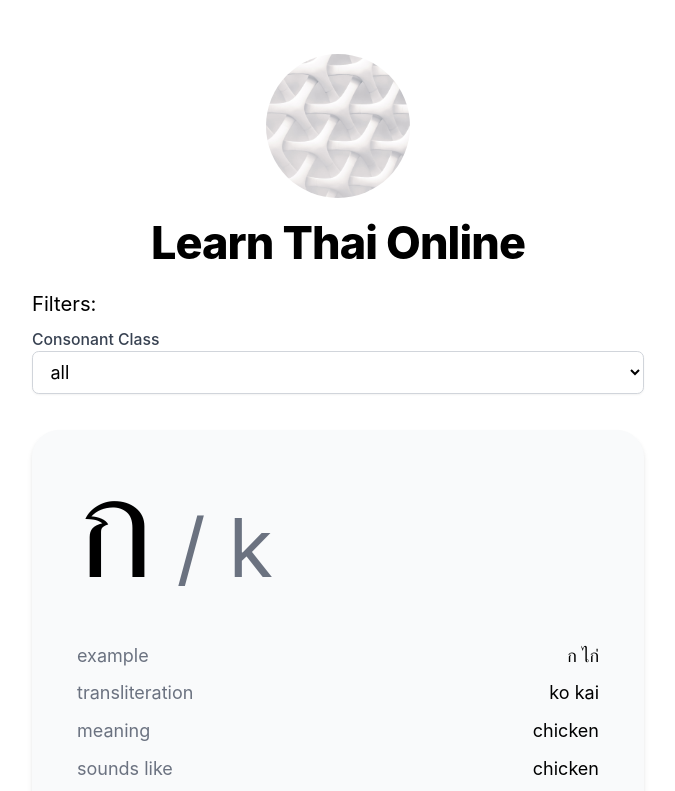
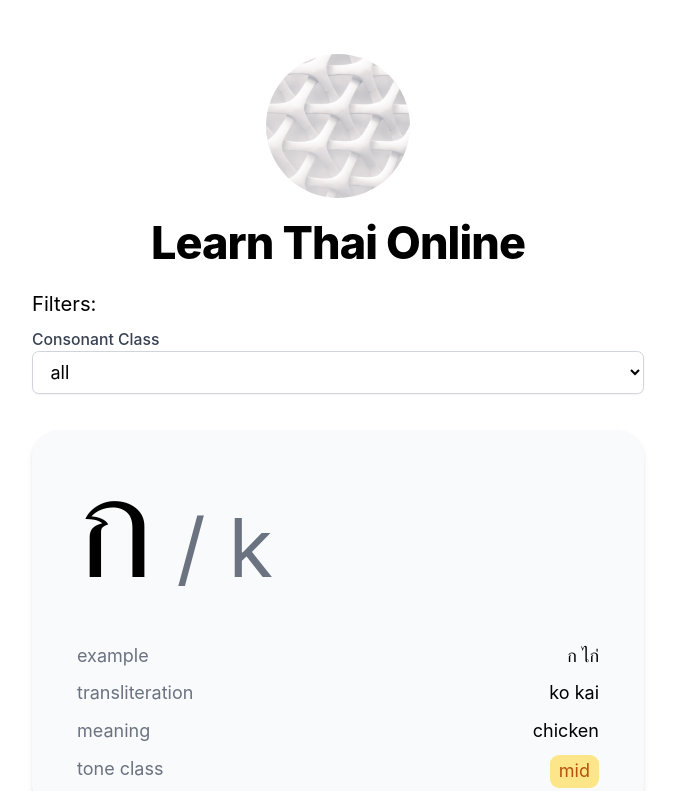
Before and after one commit to cheyer/learn-thai-online, a Next.js app: page / in a window 1280 px wide. Shown: the top 791 px of the page, without its empty margins (302-977 px from the left). Built offline with nearby package versions, Linux system fonts and the light colour scheme.

Commit message:
disable sounds like

```diff
--- a/components/Card.tsx
+++ b/components/Card.tsx
@@ -31,7 +31,7 @@ const Card: React.FC<Props> = ({ consonant }) => {
     { key: "example", value: consonant.thai },
     { key: "transliteration", value: consonant.rtgs },
     { key: "meaning", value: consonant.meaning },
-    { key: "sounds like", value: consonant.meaning },
+    // { key: "sounds like", value: consonant.meaning },
   ];
 
   return (
```
